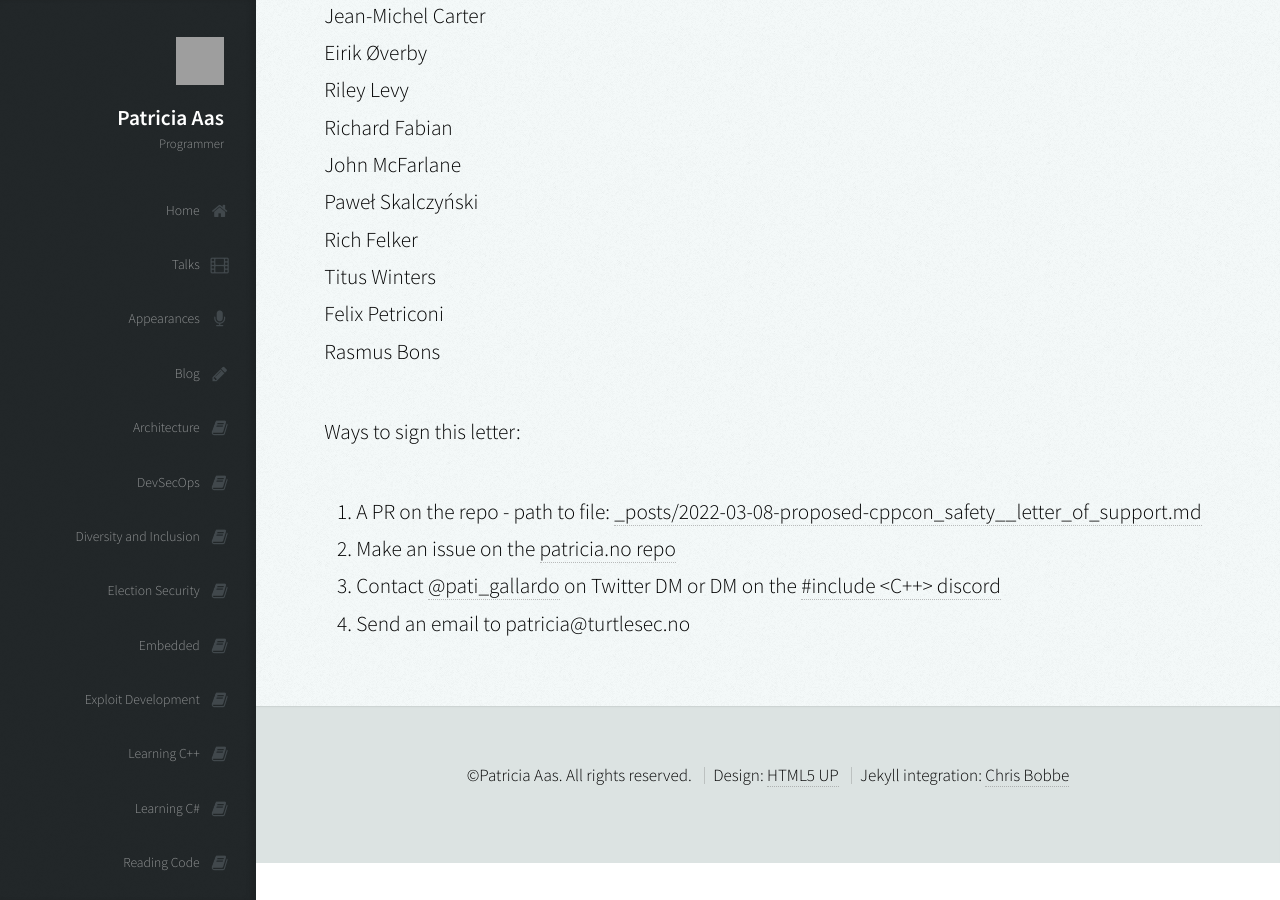
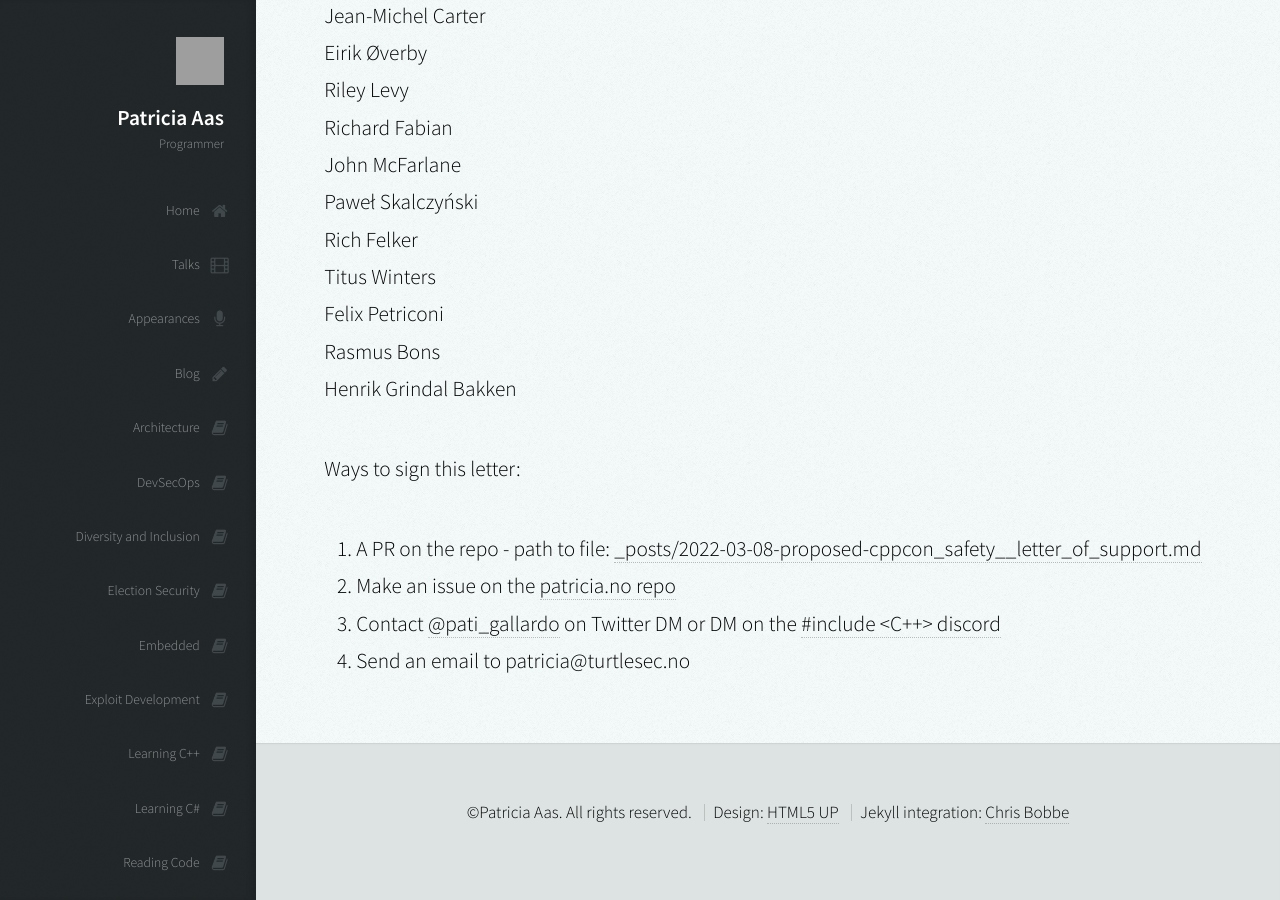
Before and after one commit to patricia-gallardo/patricia-gallardo.github.io, a Jekyll site: the page built from _posts/2022-03-08-proposed-cppcon_safety__letter_of_support.md, in a window 1280 px wide and 900 px high, scrolled down 2723 px. Built offline with Jekyll 4.4.1, drawn with Linux system fonts in a browser that asks for light colours; nearby versions of some CDN libraries; grey boxes are pictures that could not be loaded.

Commit message:
Please add my name to the letter of support

```diff
--- a/_posts/2022-03-08-proposed-cppcon_safety__letter_of_support.md
+++ b/_posts/2022-03-08-proposed-cppcon_safety__letter_of_support.md
@@ -81,6 +81,7 @@ Rich Felker <br>
 Titus Winters <br>
 Felix Petriconi <br>
 Rasmus Bons <br>
+Henrik Grindal Bakken <br>
 
 Ways to sign this letter:
 1. A PR on the repo - path to file: [_posts/2022-03-08-proposed-cppcon_safety__letter_of_support.md][4]
```
